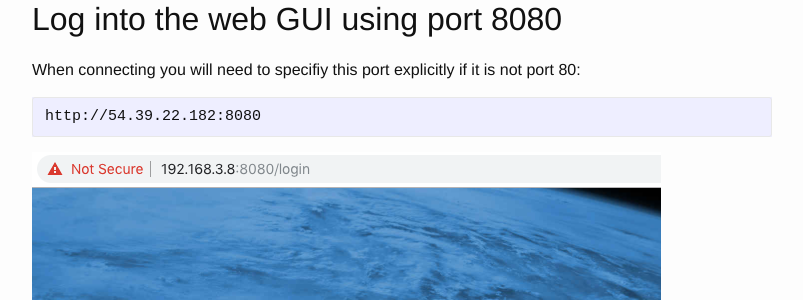
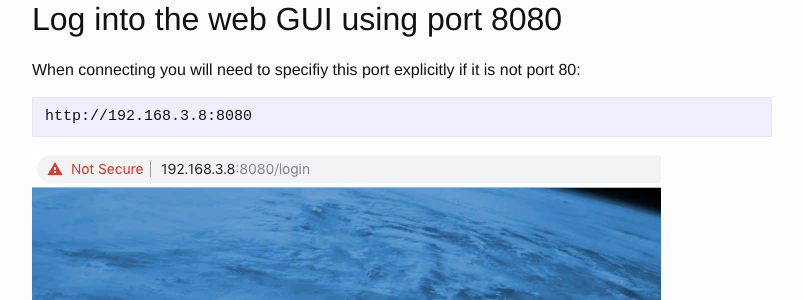
Before and after one commit to whizzer75/whizzer75.github.io, a Jekyll site: the page built from 2-tcp-8080.md, in a window 1280 px wide and 900 px high, scrolled down 1629 px. Shown: the part 152-452 px from the top of the window, without its empty margins (238-1041 px from the left). Built offline with Jekyll 4.4.1, drawn with Linux system fonts in a browser that asks for light colours; some of the changed lines change nothing that is shown.

Commit message:
fixed url above login image to use private ip

````diff
--- a/2-tcp-8080.md
+++ b/2-tcp-8080.md
@@ -86,7 +86,7 @@ docker run -d \
 When connecting you will need to specifiy this port explicitly if it is not port 80:
 
 ```
-http://54.39.22.182:8080
+http://192.168.3.8:8080
 ```
 
 ![login8080](/images/login8080.png)
````
